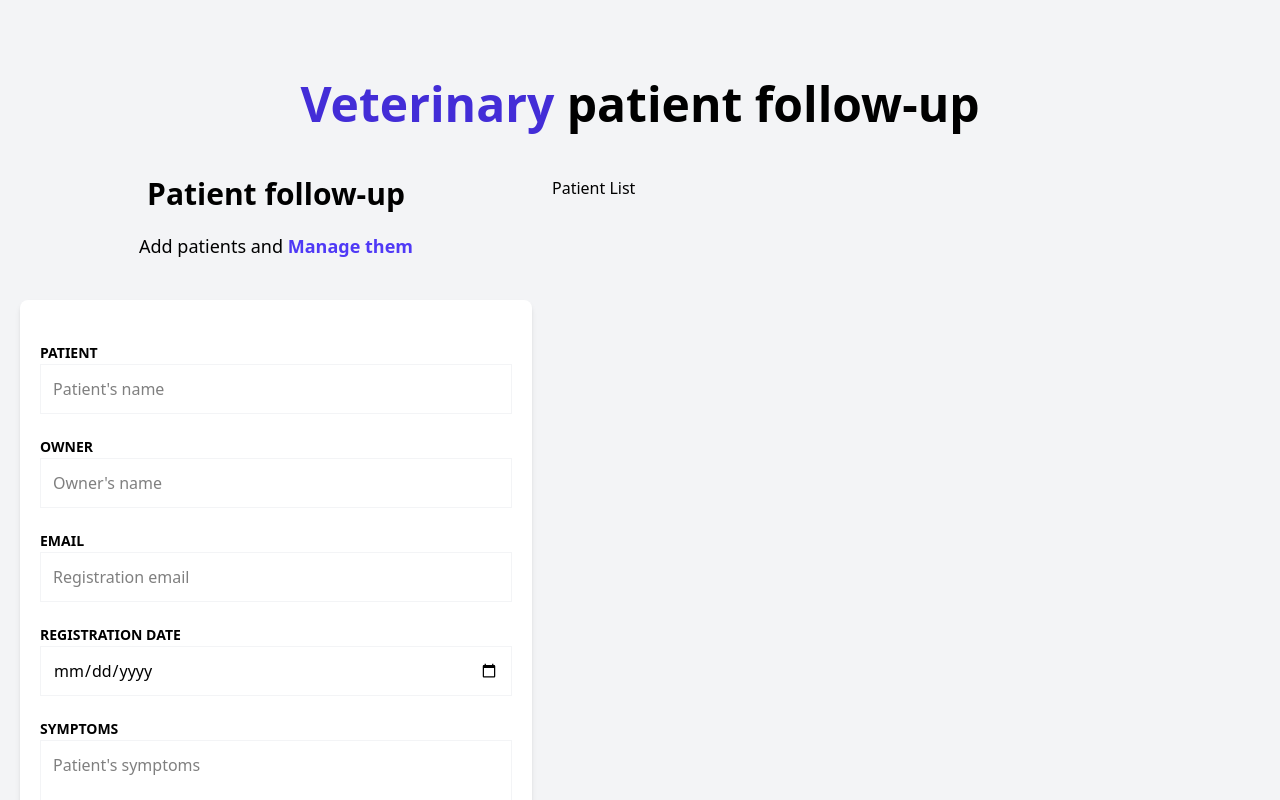
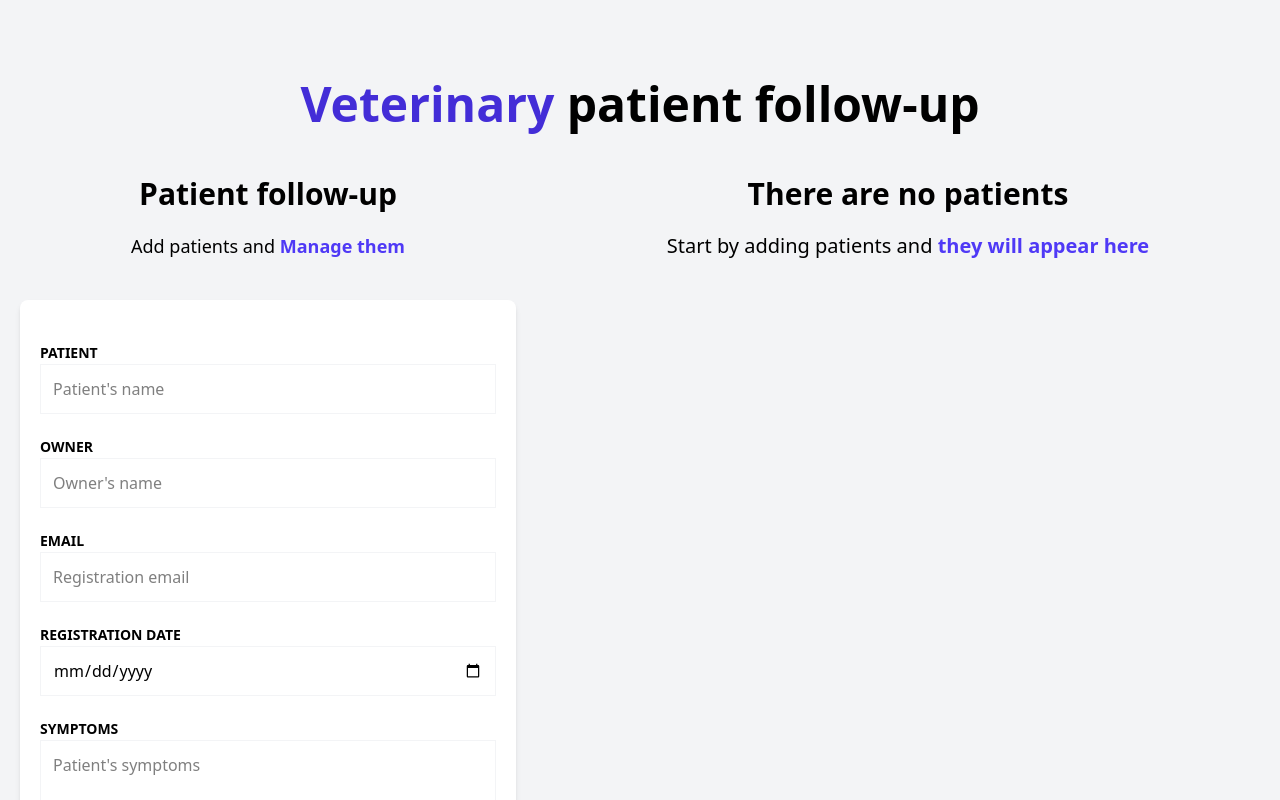
Before and after one commit to 4HMartin/Patient-administrator, a React (Vite) app: page / in a window 1280 px wide. Shown: the top 800 px of the page. Built offline with nearby package versions, Linux system fonts and the light colour scheme.

Commit message:
Developing the list of patients.

```diff
--- /dev/null
+++ b/src/components/PatientDetails.tsx
@@ -0,0 +1,12 @@
+import type { Patient } from "../types"
+
+type PatientDetailsProps = {
+    patient: Patient
+}
+
+export default function PatientDetails({patient} : PatientDetailsProps){
+    return (
+        <>
+        </>
+    )
+}
--- a/src/components/PatientList.tsx
+++ b/src/components/PatientList.tsx
@@ -1,11 +1,37 @@
 import { usePatientStore } from "../store"
+import PatientDetails from "./PatientDetails"
 
 export default function PatientList(){
 
     const patients = usePatientStore(state => state.patients)
-    console.log(patients)
 
     return (
-        <h1>Patient List</h1>
+        <div className="md:w-1/2 md:h-screen lg:w-3/5 overflow-y-scroll">
+            {patients.length ? (
+                <>
+                    <h2 className="font-black text-3xl text-center">List of patients</h2>
+                    <p className="text-xl mt-5 mb-10 text-center">
+                        Manage your {''}
+                        <span className="text-indigo-600 font-bold">Patients and Dates</span>
+                    </p>
+                    {patients.map( patient => (
+                        <PatientDetails
+                            key={patient.id}
+                            patient={patient}
+                        />
+                    ))}
+                </>
+            ): (
+                <>
+                    <h2 className="font-black text-3xl text-center">
+                        There are no patients
+                    </h2>
+                    <p className="text-xl mt-5 mb-10 text-center">
+                        Start by adding patients and {''}
+                        <span className="text-indigo-600 font-bold">they will appear here</span>
+                    </p>
+                </>
+            )}
+        </div>
     )
 }
```
